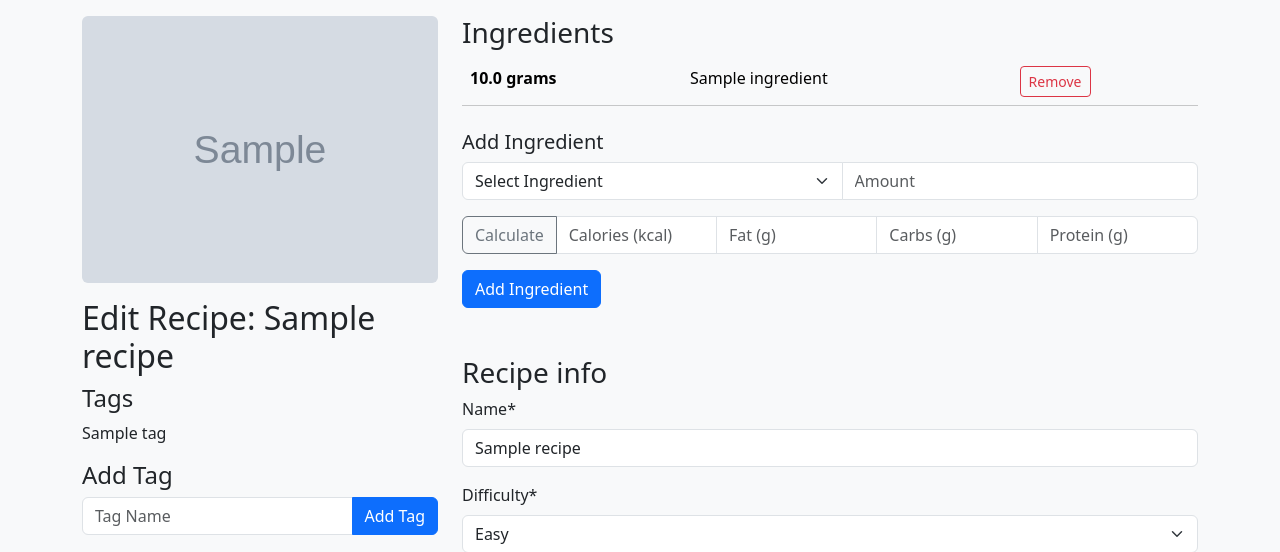
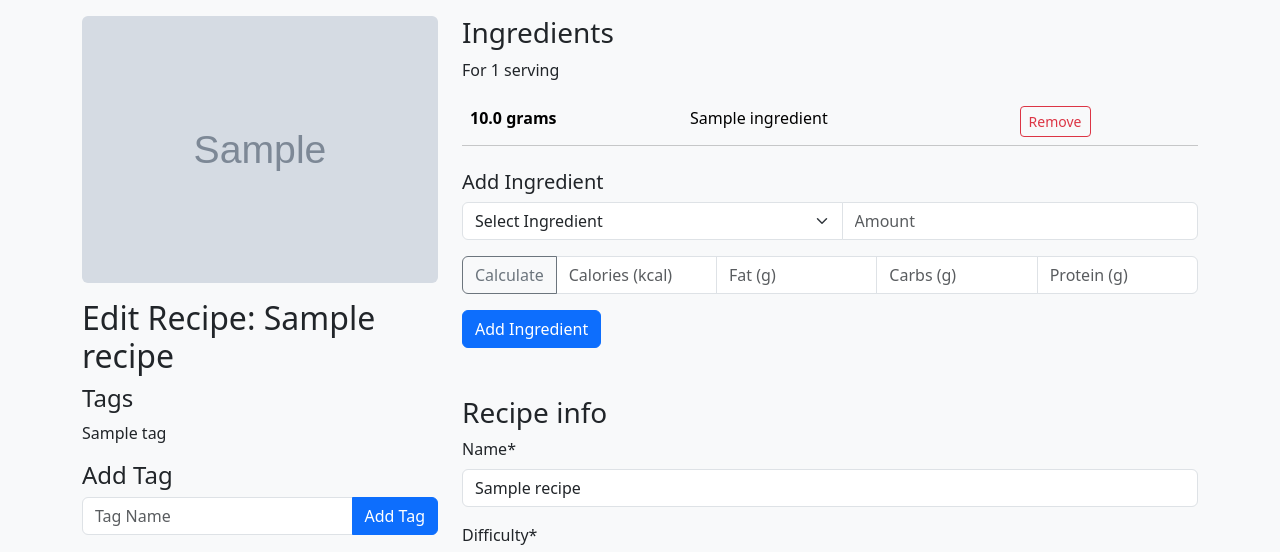
Before and after one commit to ben-oldham1/Meal-planner-software-project, a Django app: page /recipes/edit/1/ in a window 1280 px wide. Shown: the part 56-608 px from the top of the page. Run offline with Django 5.2, Linux system fonts and the light colour scheme; a user stored in the database is signed in; tables that the repository leaves empty hold one stand-in row (values such as "Sample post"); grey boxes marked "Sample" are stand-in pictures; some libraries are stand-ins or nearby versions.

Commit message:
Minor cosmetic changes

```diff
--- a/mealplanner/templates/mealplanner/edit_recipe.html
+++ b/mealplanner/templates/mealplanner/edit_recipe.html
@@ -37,6 +37,7 @@ Create recipe
 
         <div class="mb-4">
             <h2 class="h3">Ingredients</h2>
+            <p>For 1 serving</p>
             <table class="table table-light">
                 <tbody id="ingredient-list">
                     {% for ingredient in recipe.recipe_ingredients.all %}
```
